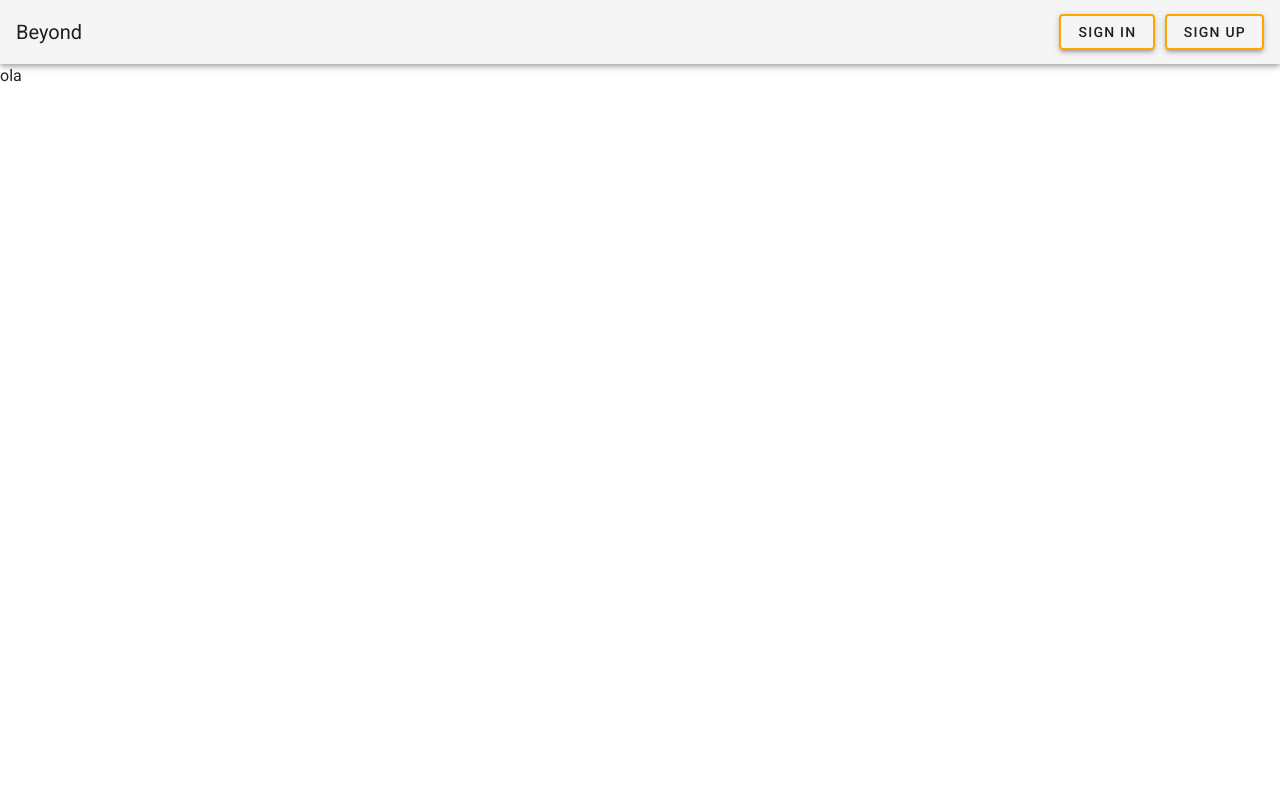
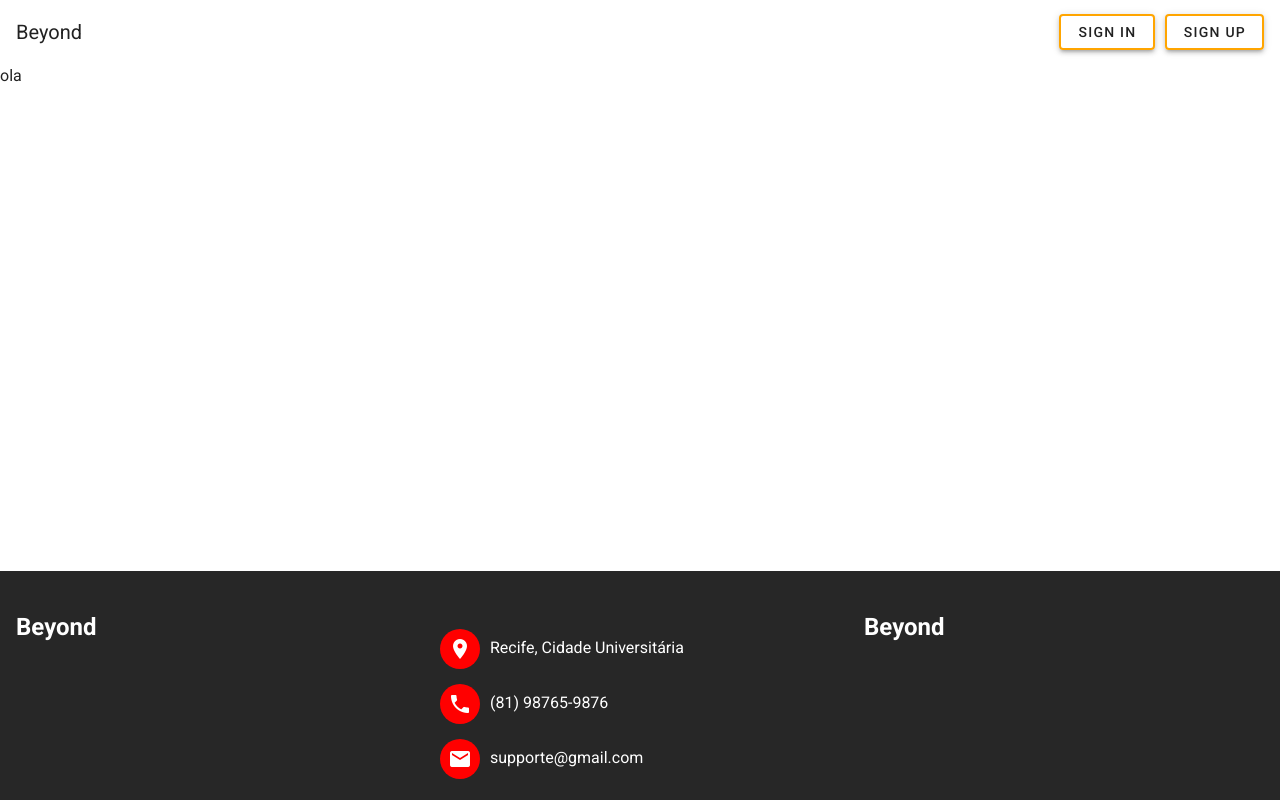
Before and after one commit to YuriVascsH/ProjetoBeyondVuejs, a Vue app: page /#/ in a window 1280 px wide. Built offline with nearby package versions, Linux system fonts and the light colour scheme.

Commit message:
Add footer

```diff
--- a/src/pages/home.vue
+++ b/src/pages/home.vue
@@ -1,6 +1,8 @@
 <template>
     <v-app>
-      <v-app-bar app>
+      <v-app-bar app
+      color="white"
+      elevate-on-scroll>
         <v-toolbar-title class="title-bar">Beyond</v-toolbar-title>
         <v-spacer></v-spacer>
         <v-btn elevation="3" color="transparent" class="orange-border">
@@ -14,6 +16,36 @@
       <v-main>
         ola
       </v-main>
+
+      <!-- Foooter -->
+     <v-footer app dark>
+      <v-row class="inicio">
+        <v-col cols="4">
+          <h2>
+            Beyond
+          </h2>
+        </v-col>
+        <v-col cols="4">
+  <div class="espaco inicio">
+    <v-icon class="fundo">mdi-map-marker</v-icon>
+    <span>Recife, Cidade Universitária</span>
+  </div>
+  <div class="espaco">
+    <v-icon class="fundo">mdi-phone</v-icon>
+    <span>(81) 98765-9876</span>
+  </div>
+  <div class="espaco">
+    <v-icon class="fundo">mdi-email</v-icon>
+    <span>supporte@gmail.com</span>
+  </div>
+</v-col>
+<v-col cols="4">
+          <h2>
+            Beyond
+          </h2>
+        </v-col>
+      </v-row>
+     </v-footer>
     </v-app>
   </template>
 
@@ -35,4 +67,20 @@
     color: orange;
     transition: color 0.5s;
 }
+
+.fundo {
+  margin-right: 10px;
+  width: 40px; /* Largura do círculo */
+  height: 40px; /* Altura do círculo */
+  background-color: red;
+  border-radius: 50%; /* Define a forma do elemento como um círculo */
+}
+
+.espaco {
+  margin-bottom: 15px;
+}
+.inicio {
+  margin-top: 20px;
+}
+
 </style>
```
Also changed, not shown: src/assets/pixelcut-export.png (added).
